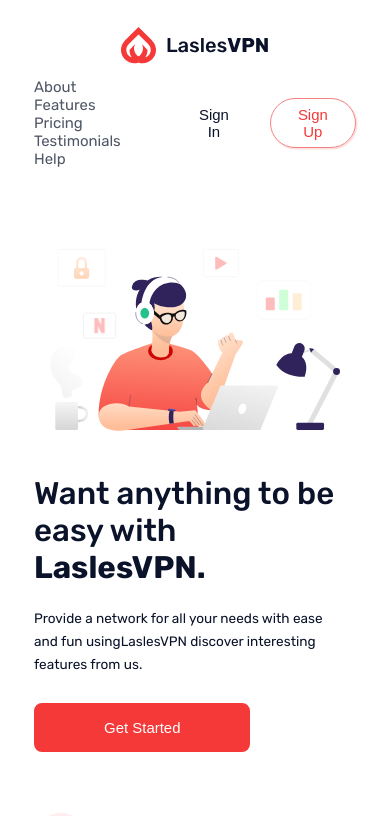
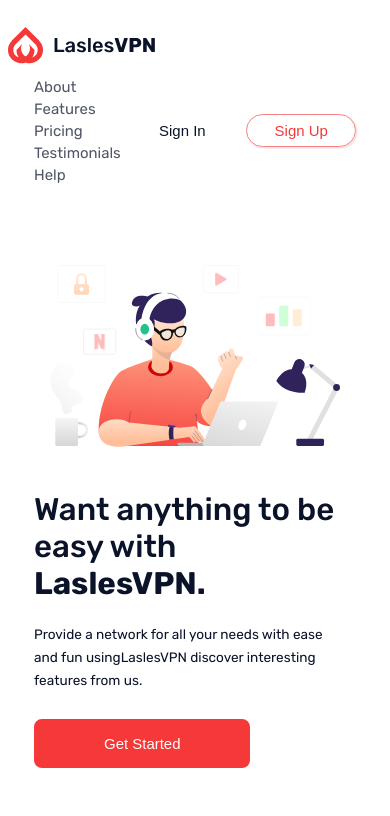
Before and after one commit to growthbeing/laslesvpn-landing-page-assignment, a React (Create React App) app: page / in a window 390 px wide. Shown: the top 816 px of the page. Built offline with nearby package versions, Linux system fonts and the light colour scheme.

Commit message:
nav btn fix

```diff
--- a/src/Layout/Header/HeaderNavigation.module.css
+++ b/src/Layout/Header/HeaderNavigation.module.css
@@ -106,8 +106,13 @@
 
     @media screen and (max-width: 56.25rem) {
 
+        .HeaderNavigation {
+            grid-template-columns: repeat(4, 1fr);
+        }
+
         .HeaderNavigation ul {
             flex-direction: column;
+            gap: 4px;
         }
 
     }
```
